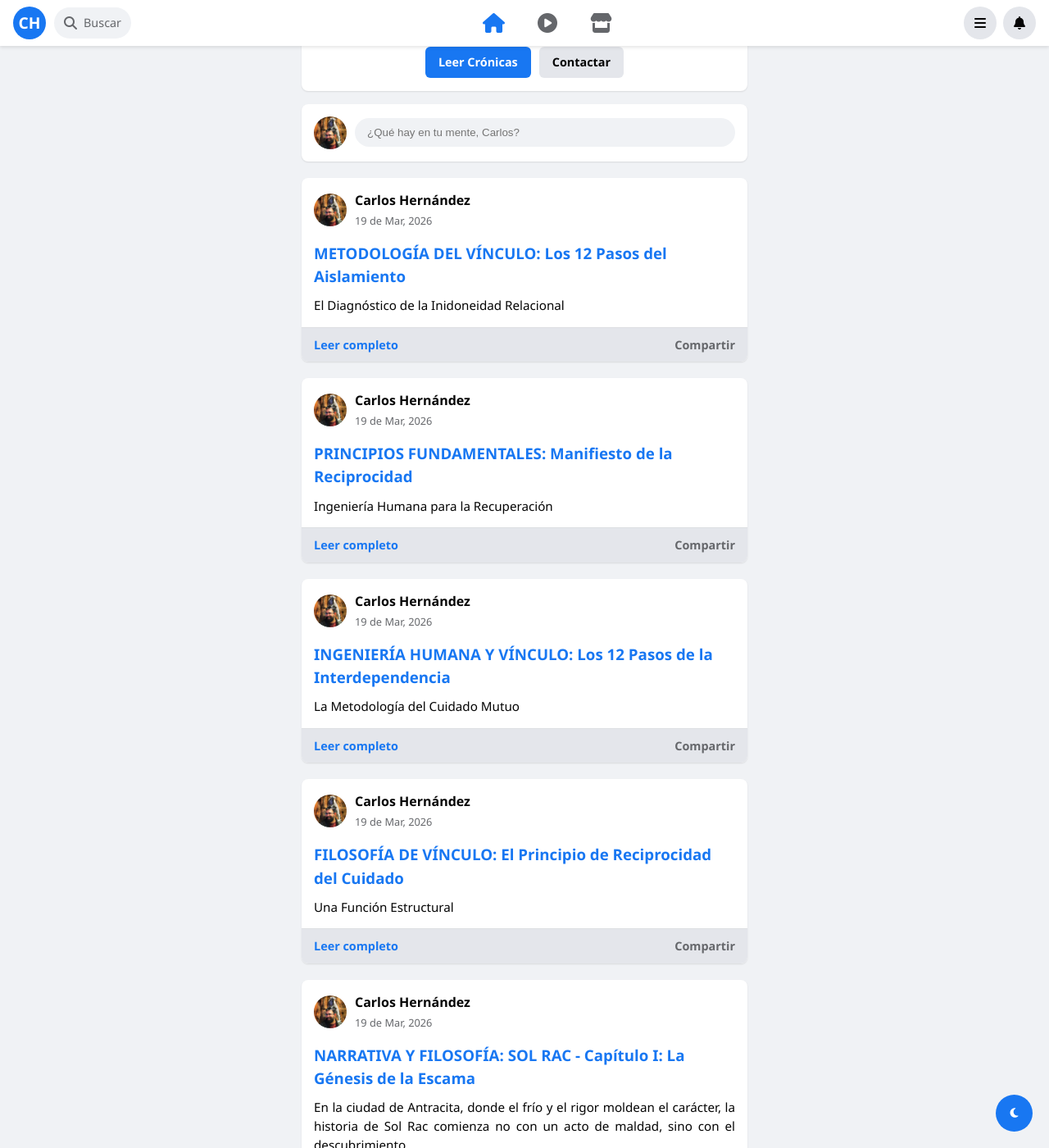
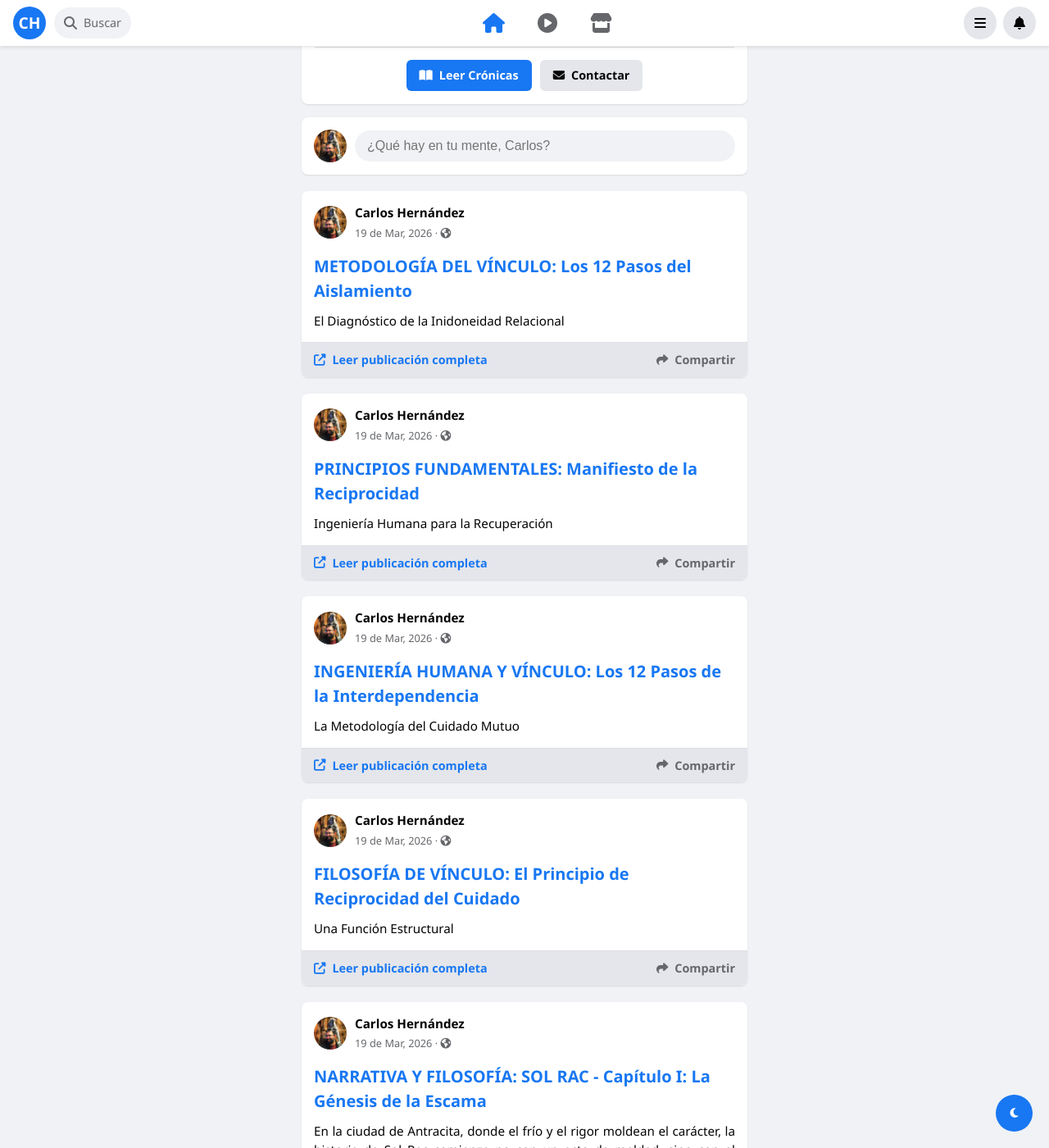
Before and after one commit to cafrhein/muro, a Jekyll site: the page built from index.html, in a window 1280 px wide and 1400 px high, scrolled down 397 px. Shown: the whole window at 82% size. Built offline with Jekyll 4.4.1, drawn with Linux system fonts in a browser that asks for light colours; some of the changed text lies outside the part shown.

Commit message:
Update index.html

```diff
--- a/index.html
+++ b/index.html
@@ -3,63 +3,87 @@ layout: default
 title: Inicio
 ---
 
-<div class="fb-card" style="background: var(--fb-white); border-radius: 8px; padding: 0; overflow: hidden; margin-bottom: 16px;">
-    <div style="height: 200px; background: linear-gradient(135deg, #a1c4fd 0%, #c2e9fb 100%); position: relative;"></div>
-    <div style="display: flex; flex-direction: column; align-items: center; text-align: center; padding: 0 16px 16px; margin-top: -60px;">
-        <img src="{{ '/perfil.png.jpg' | relative_url }}" style="width: 130px; height: 130px; border-radius: 50%; border: 4px solid var(--fb-white); background: var(--fb-white); object-fit: cover;">
-        <h1 style="font-size: 1.8rem; color: var(--fb-text); margin-top: 10px;">Carlos Hernández</h1>
-        <p style="color: var(--fb-text-sec);">Quien se deja cuidar, dota de sentido a su cuidador.</p>
+<div class="fb-card profile-header-card" style="background: var(--fb-white); border-radius: 8px; padding: 0; overflow: hidden; margin-bottom: 16px; box-shadow: 0 1px 2px var(--card-shadow);">
 
-        <div style="display: flex; gap: 10px; margin-top: 15px; border-top: 1px solid var(--fb-border); padding-top: 15px; width: 100%; justify-content: center;">
+    <div class="cover-photo" style="height: 200px; background: linear-gradient(135deg, #a1c4fd 0%, #c2e9fb 100%); background-size: cover; background-position: center; position: relative;">
+        <div style="position: absolute; bottom: 10px; right: 10px; background: rgba(255,255,255,0.8); padding: 5px 10px; border-radius: 5px; font-size: 0.8rem; font-weight: 600; cursor: pointer; color: #050505;">
+            <i class="fas fa-camera"></i> Editar portada
+        </div>
+    </div>
+
+    <div class="profile-info-container" style="display: flex; flex-direction: column; align-items: center; text-align: center; padding: 0 16px 16px 16px; position: relative; margin-top: -60px;">
+
+        <div class="avatar-large-container" style="position: relative; z-index: 10;">
+            <img src="{{ '/perfil.png.jpg' | relative_url }}" alt="Carlos Hernández" style="width: 130px; height: 130px; border-radius: 50%; border: 4px solid var(--fb-white); box-shadow: 0 2px 4px rgba(0,0,0,0.2); object-fit: cover; background-color: var(--fb-white);">
+
+            <div style="position: absolute; bottom: 5px; right: 5px; background: var(--fb-hover); width: 32px; height: 32px; border-radius: 50%; display: flex; align-items: center; justify-content: center; border: 2px solid var(--fb-white); color: var(--fb-text); font-size: 1rem; cursor: pointer;">
+                <i class="fas fa-camera"></i>
+            </div>
+        </div>
+
+        <div style="margin-top: 10px; padding: 0 10px;">
+            <h1 style="font-size: 1.8rem; color: var(--fb-text); margin: 0; font-weight: 800;">Carlos Hernández</h1>
+            <p style="color: var(--fb-text-sec); margin: 5px 0; font-size: 1rem; font-weight: 400; max-width: 500px;">Quien se deja cuidar, dota de sentido a su cuidador.</p>
+        </div>
+
+        <div class="profile-buttons" style="display: flex; gap: 10px; margin-top: 15px; width: 100%; justify-content: center; border-top: 1px solid var(--fb-border); padding-top: 15px;">
             {% assign lectura_reciente = site.posts | first %}
-            <a href="{{ lectura_reciente.url | relative_url }}" style="text-decoration: none; background: var(--fb-blue); color: white; padding: 8px 16px; border-radius: 6px; font-weight: 600; font-size: 0.9rem;">Leer Crónicas</a>
-            <a href="mailto:cafrhein@outlook.com" style="text-decoration: none; background: var(--fb-hover); color: var(--fb-text); padding: 8px 16px; border-radius: 6px; font-weight: 600; font-size: 0.9rem;">Contactar</a>
+            <a href="{{ lectura_reciente.url | relative_url }}" style="text-decoration: none; background: var(--fb-blue); color: white; padding: 8px 16px; border-radius: 6px; font-weight: 600; font-size: 0.9rem; display: flex; align-items: center; gap: 8px;">
+                <i class="fas fa-book-open"></i> Leer Crónicas
+            </a>
+            <a href="mailto:cafrhein@outlook.com" style="text-decoration: none; background: var(--fb-hover); color: var(--fb-text); padding: 8px 16px; border-radius: 6px; font-weight: 600; font-size: 0.9rem; display: flex; align-items: center; gap: 8px;">
+                <i class="fas fa-envelope"></i> Contactar
+            </a>
         </div>
     </div>
 </div>
 
-<div class="fb-card" style="background: var(--fb-white); border-radius: 8px; padding: 15px; margin-bottom: 20px;">
+<div class="fb-card post-composer" style="background: var(--fb-white); border-radius: 8px; padding: 15px; margin-bottom: 20px; box-shadow: 0 1px 2px var(--card-shadow);">
     <div style="display: flex; gap: 10px; align-items: center;">
-        <img src="{{ '/perfil.png.jpg' | relative_url }}" style="width: 40px; height: 40px; border-radius: 50%; object-fit: cover;">
-        <input type="text" placeholder="¿Qué hay en tu mente, Carlos?" style="flex-grow: 1; border: none; background: var(--fb-bg); padding: 10px 15px; border-radius: 20px; color: var(--fb-text);" readonly>
+        <img src="{{ '/perfil.png.jpg' | relative_url }}" alt="Carlos" style="width: 40px; height: 40px; border-radius: 50%; object-fit: cover;">
+        <input type="text" placeholder="¿Qué hay en tu mente, Carlos?" style="flex-grow: 1; border: none; background: var(--fb-bg); padding: 10px 15px; border-radius: 20px; outline: none; font-size: 1rem; color: var(--fb-text);" readonly>
     </div>
 </div>
 
 <div id="skeleton-feed">
     {% for i in (1..3) %}
-    <div class="fb-card" style="padding: 16px; margin-bottom: 16px;">
-        <div class="sk-header">
-            <div class="skeleton-item sk-avatar"></div>
+    <div class="fb-card skeleton-card" style="padding: 16px; margin-bottom: 16px; background: var(--fb-white); border-radius: 8px; box-shadow: 0 1px 2px var(--card-shadow);">
+        <div class="sk-header" style="display: flex; align-items: center; gap: 10px; margin-bottom: 15px;">
+            <div class="skeleton-item sk-avatar" style="width: 40px; height: 40px; border-radius: 50%; background: var(--fb-hover); position: relative; overflow: hidden;"></div>
             <div>
-                <div class="skeleton-item sk-name"></div>
-                <div class="skeleton-item" style="width: 60px; height: 8px; margin-top: 5px;"></div>
+                <div class="skeleton-item sk-name" style="width: 100px; height: 12px; background: var(--fb-hover); border-radius: 4px; position: relative; overflow: hidden;"></div>
+                <div class="skeleton-item" style="width: 60px; height: 8px; margin-top: 5px; background: var(--fb-hover); border-radius: 4px; position: relative; overflow: hidden;"></div>
             </div>
         </div>
-        <div class="skeleton-item sk-title"></div>
-        <div class="skeleton-item sk-line"></div>
-        <div class="skeleton-item sk-line"></div>
-        <div class="skeleton-item sk-line" style="width: 60%;"></div>
+        <div class="skeleton-item sk-title" style="width: 70%; height: 18px; margin-bottom: 12px; background: var(--fb-hover); border-radius: 4px; position: relative; overflow: hidden;"></div>
+        <div class="skeleton-item sk-line" style="width: 100%; height: 10px; margin-bottom: 8px; background: var(--fb-hover); border-radius: 4px; position: relative; overflow: hidden;"></div>
+        <div class="skeleton-item sk-line" style="width: 100%; height: 10px; margin-bottom: 8px; background: var(--fb-hover); border-radius: 4px; position: relative; overflow: hidden;"></div>
+        <div class="skeleton-item sk-line" style="width: 60%; height: 10px; background: var(--fb-hover); border-radius: 4px; position: relative; overflow: hidden;"></div>
     </div>
     {% endfor %}
 </div>
 
 <div id="real-feed" style="display: none;">
     {% for post in site.posts %}
-    <article class="fb-card post" style="padding: 0; overflow: hidden; margin-bottom: 20px;">
+    <article class="fb-card post" style="padding: 0; overflow: hidden; margin-bottom: 20px; background: var(--fb-white); border-radius: 8px; box-shadow: 0 1px 2px var(--card-shadow);">
         <div style="padding: 15px; display: flex; gap: 10px; align-items: center;">
-            <img src="{{ '/perfil.png.jpg' | relative_url }}" style="width: 40px; height: 40px; border-radius: 50%; object-fit: cover;">
+            <img src="{{ '/perfil.png.jpg' | relative_url }}" alt="Carlos Hernández" style="width: 40px; height: 40px; border-radius: 50%; object-fit: cover;">
             <div>
-                <strong style="display: block; color: var(--fb-text);">Carlos Hernández</strong>
-                <span style="font-size: 0.8rem; color: var(--fb-text-sec);">{{ post.date | date: "%e de %b, %Y" }}</span>
+                <strong style="display: block; color: var(--fb-text); font-size: 0.95rem;">Carlos Hernández</strong>
+                <span style="font-size: 0.8rem; color: var(--fb-text-sec);">{{ post.date | date: "%e de %b, %Y" }} · <i class="fas fa-globe-americas"></i></span>
             </div>
         </div>
         <div style="padding: 0 15px 15px;">
-            <h3 style="color: var(--fb-blue); margin-bottom: 10px;">{{ post.title }}</h3>
-            <p style="color: var(--fb-text); font-size: 0.95rem; text-align: justify;">{{ post.excerpt | strip_html | truncatewords: 30 }}</p>
+            <h3 style="color: var(--fb-blue); margin-bottom: 10px; font-size: 1.25rem; font-weight: 700; margin-top: 0;">{{ post.title }}</h3>
+            <p style="color: var(--fb-text); font-size: 0.95rem; text-align: justify; line-height: 1.5; margin-bottom: 0;">{{ post.excerpt | strip_html | truncatewords: 30 }}</p>
         </div>
-        <div style="border-top: 1px solid var(--fb-border); padding: 10px 15px; background: var(--fb-hover); display: flex; justify-content: space-between;">
-            <a href="{{ post.url | relative_url }}" style="color: var(--fb-blue); text-decoration: none; font-weight: 600; font-size: 0.9rem;">Leer completo</a>
-            <div onclick="if(navigator.share){ navigator.share({title: '{{ post.title | escape }}', url: window.location.origin + '{{ post.url | relative_url }}'}); }" style="color: var(--fb-text-sec); font-weight: 600; font-size: 0.9rem; cursor: pointer;">Compartir</div>
+        <div style="border-top: 1px solid var(--fb-border); padding: 10px 15px; background: var(--fb-hover); display: flex; justify-content: space-between; align-items: center;">
+            <a href="{{ post.url | relative_url }}" style="color: var(--fb-blue); text-decoration: none; font-weight: 600; font-size: 0.9rem; display: flex; align-items: center; gap: 8px;">
+                <i class="fas fa-external-link-alt"></i> Leer publicación completa
+            </a>
+            <div onclick="if(navigator.share){ navigator.share({title: '{{ post.title | escape }}', url: window.location.origin + '{{ post.url | relative_url }}'}); }" style="color: var(--fb-text-sec); font-weight: 600; font-size: 0.9rem; cursor: pointer; display: flex; align-items: center; gap: 8px;">
+                <i class="fas fa-share"></i> Compartir
+            </div>
         </div>
     </article>
     {% endfor %}
```
